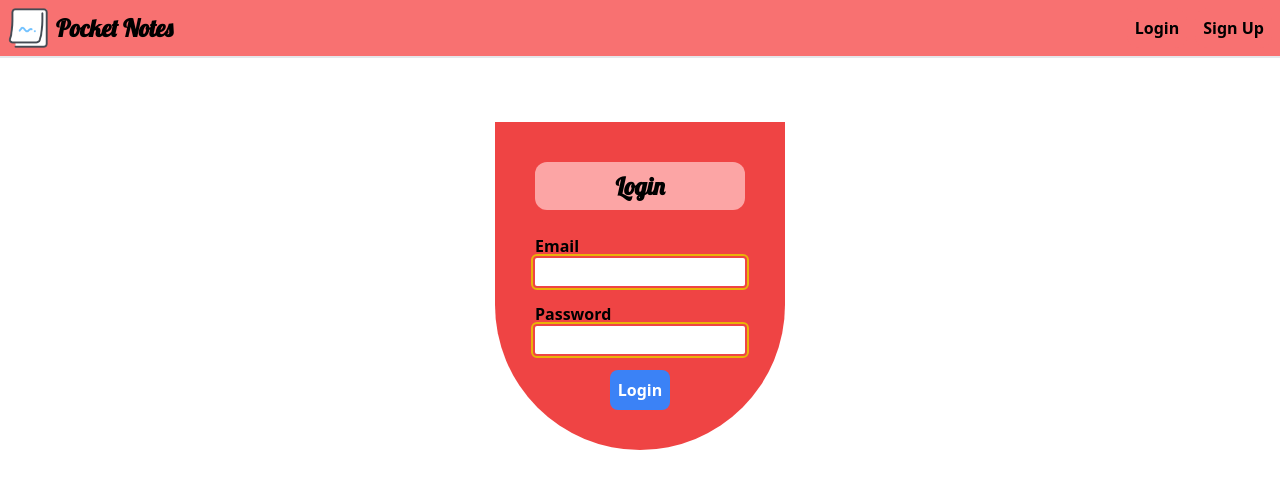
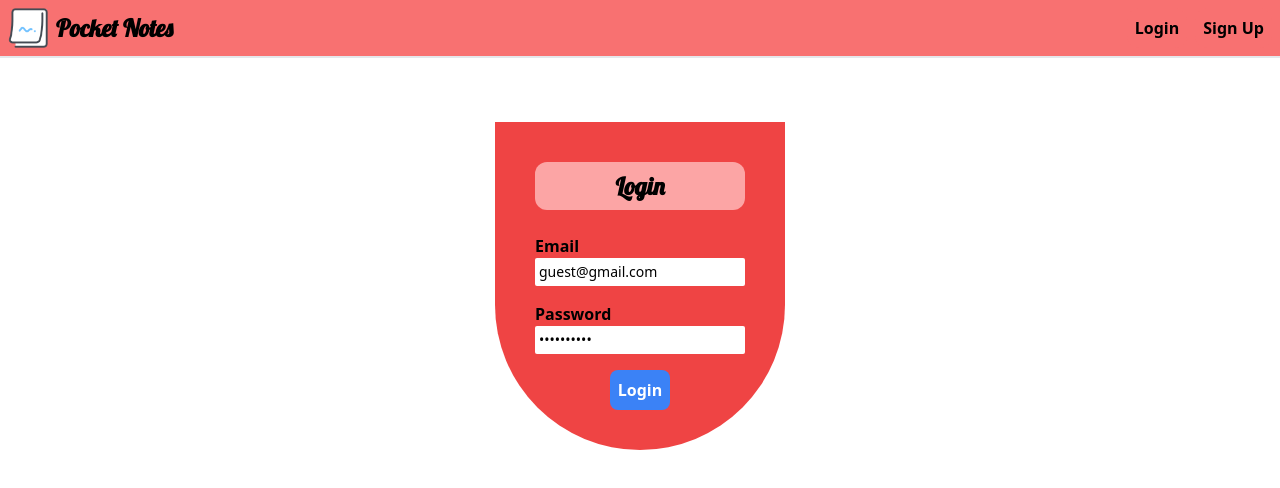
Before and after one commit to hemanth110702/Pocket-Notes, a React (Vite) app in the folder frontend/: page / in a window 1280 px wide. Shown: the top 488 px of the page. Built offline with nearby package versions, Linux system fonts and the light colour scheme.

Commit message:
added guest account

```diff
--- a/frontend/src/pages/Login.jsx
+++ b/frontend/src/pages/Login.jsx
@@ -2,8 +2,8 @@ import React, { useState } from "react";
 import { useLogin } from "../hooks/useLogin";
 
 const Login = () => {
-  const [email, setEmail] = useState("");
-  const [password, setPassword] = useState("");
+  const [email, setEmail] = useState("guest@gmail.com");
+  const [password, setPassword] = useState("Guest@1234");
   const [loading, setLoading] = useState(false);
   const { login, error, isLoading } = useLogin();
 
@@ -42,7 +42,7 @@ const Login = () => {
         Password
       </label>
       <input
-        type="text"
+        type="password"
         id="pwd"
         className=" outline-none focus:outline-blue-600 text-sm p-1 rounded-sm invalid:outline-yellow-500  dark:invalid:outline-red-500  "
         value={password}
```
